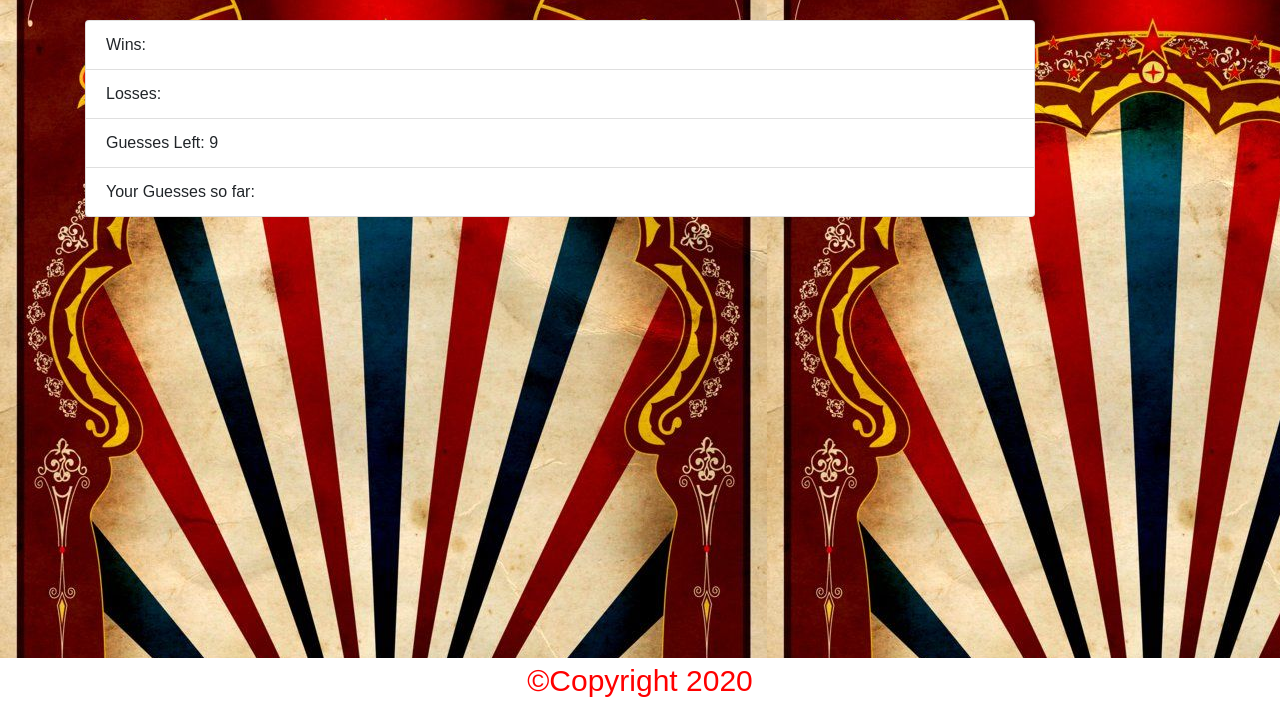
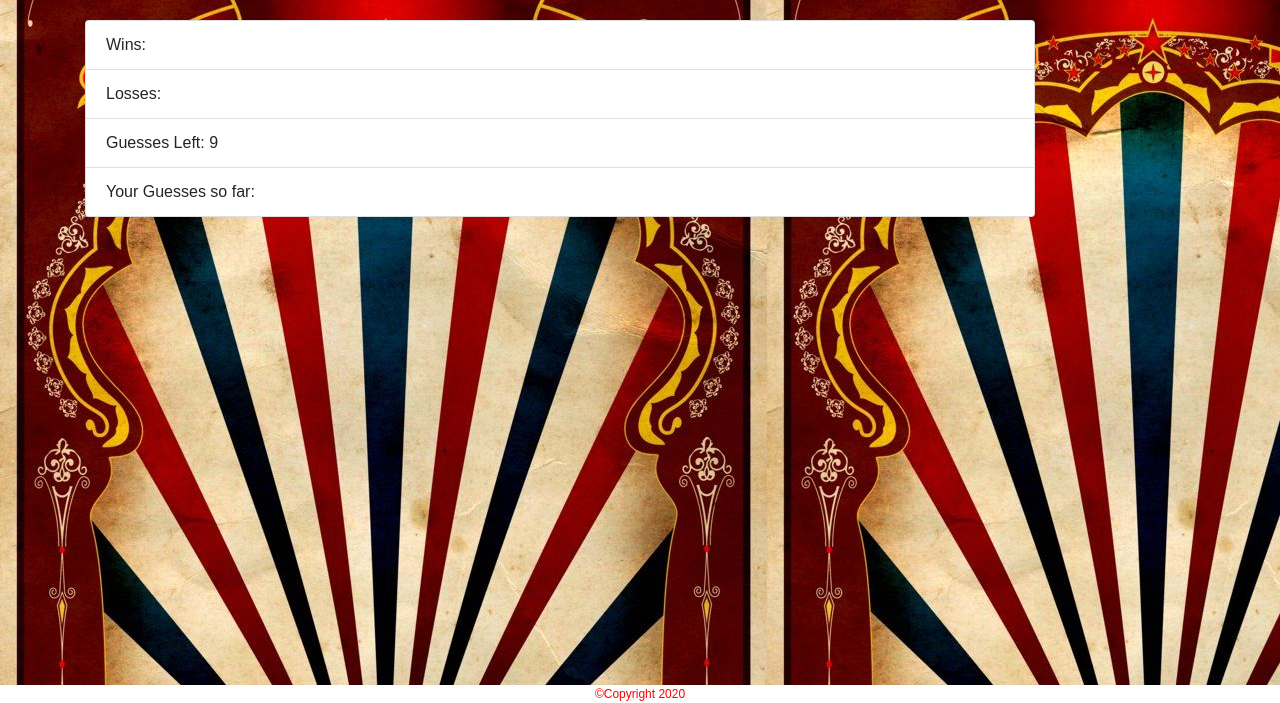
Before and after one commit to dcoleslaw86/Psychic_game, a plain HTML site: page index.html in a window 1280 px wide. Shown: the part 97-800 px from the top of the page. Drawn offline with nearby package versions, Linux system fonts and the light colour scheme.

```diff
--- a/assets/css/style.css
+++ b/assets/css/style.css
@@ -43,7 +43,7 @@ html {
         position: absolute;
       background: #fff;
       text-align: center;
-      font-size: 30px;
+      font-size: 12px;
       color: red;
 
   }
--- a/assets/javascript/game.js
+++ b/assets/javascript/game.js
@@ -43,6 +43,6 @@ document.onkeyup = function(event) {
 		losses++;
 		document.querySelector("#lose").innerHTML = "Loses: " + losses;
 		restart();
-		alert("Such a shame, you lost. Try harder next time.")
+		alert("Such a shame, you lost. Try harder next time.");
 	}
   };
```
